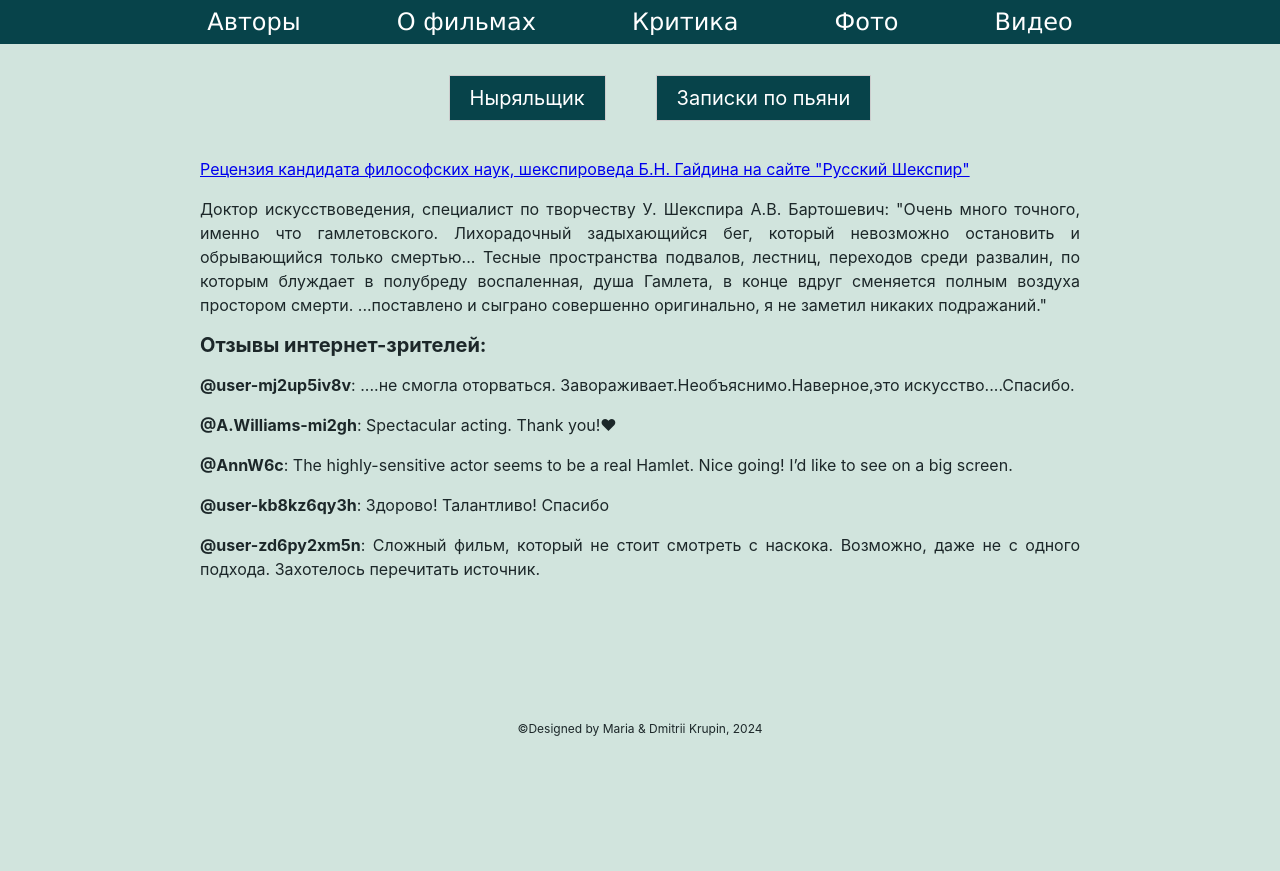
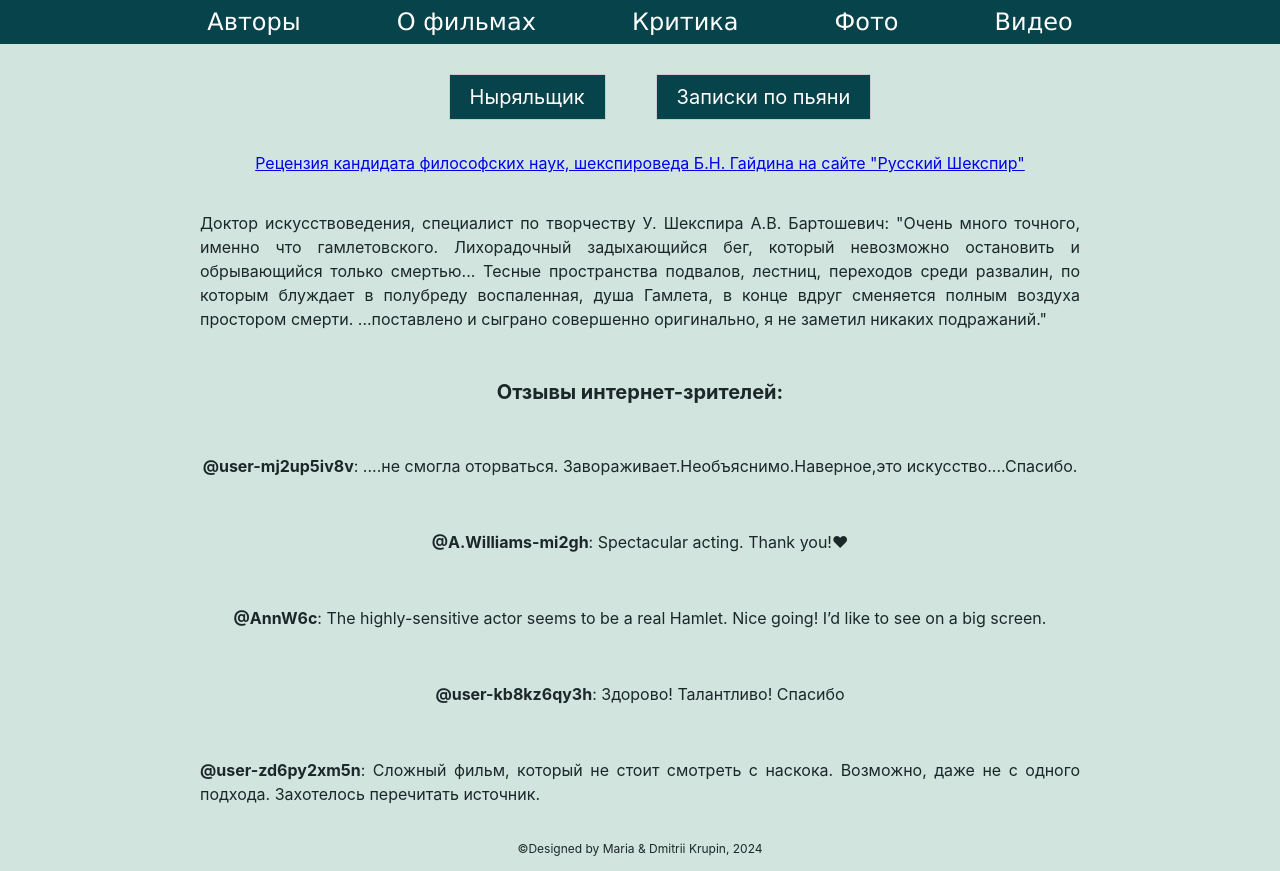
Before and after one commit to DmDmKr/divermovie, a React (Create React App) app: page /reviews in a window 1280 px wide. Before the commit the page ends 800 px from the top, so only its background shows below. Built offline with nearby package versions, Linux system fonts and the light colour scheme.

Commit message:
fixed styling issues

```diff
--- a/src/components/About/About.css
+++ b/src/components/About/About.css
@@ -9,10 +9,10 @@
   overflow: auto;
 }
 
-img {
+.About img {
   margin-top: 30px;
   height: 600px;
-  width: 800px;
+  min-width: 800px;
 }
 
 @media (orientation: portrait) {
@@ -20,10 +20,9 @@ img {
     margin: 10px;
   }
 
-  img {
-    max-width: 100%;
+  .About img {
     margin-top: 15px;
     height: 300px;
-    width: 400px;
+    max-width: 400px;
   }
 }
--- a/src/components/Authors/Authors.css
+++ b/src/components/Authors/Authors.css
@@ -4,7 +4,7 @@
   align-items: center;
   justify-content: center;
   gap: 20px;
-  margin: 15px 200px;
+  margin: 30px 200px;
   text-align: justify;
   overflow-x: hidden;
 }
@@ -25,7 +25,12 @@
     text-align: center;
   }
 
-  .Stas {
+  .Authors img {
+    max-width: 100%;
+    margin-top: 15px;
+  }
+
+  .Authors .Stas {
     height: auto;
     width: auto;
   }
--- a/src/components/MovieSelectionTabs/MovieSelectionTabs.css
+++ b/src/components/MovieSelectionTabs/MovieSelectionTabs.css
@@ -3,7 +3,7 @@
   list-style-type: none;
   flex-direction: row;
   gap: 50px;
-  align-self: center;
+  margin-block-start: 15px;
 }
 
 .MovieSelectionTabsLinks li a {
@@ -16,3 +16,14 @@
   background-color: #07434a;
   transition: background-color 0.3s, border-color 0.3s;
 }
+
+.MovieSelectionTabsLinks li a:hover {
+  color: #ff4500;
+}
+
+@media (orientation: portrait) {
+  .MovieSelectionTabsLinks {
+    gap: 1rem;
+    padding-left: 0;
+  }
+}
--- a/src/components/NavBar/NavBar.css
+++ b/src/components/NavBar/NavBar.css
@@ -48,7 +48,6 @@
   color: #ff4500;
 }
 
-/* Media queries for responsiveness */
 @media (orientation: landscape) {
   .Navbar {
     overflow-x: auto;
@@ -65,7 +64,6 @@
   }
 }
 
-/* Media queries for responsiveness */
 @media (orientation: portrait) {
   .Navbar {
     flex-direction: row;
--- a/src/components/Reviews/Reviews.css
+++ b/src/components/Reviews/Reviews.css
@@ -4,7 +4,7 @@
   align-items: center;
   justify-content: center;
   gap: 20px;
-  margin: 15px 200px 120px;
+  margin: 15px 200px;
   text-align: justify;
 }
 
@@ -12,9 +12,17 @@ h1 {
   font-size: 20px;
 }
 
+.MovieSelectionTabs {
+  display: flex;
+  align-items: center;
+  justify-content: center;
+  margin-top: 15px;
+}
+
 @media (orientation: portrait) {
   .Reviews {
     margin: 10px;
     text-align: center;
+    overflow: auto;
   }
 }
--- a/src/components/Reviews/Reviews.js
+++ b/src/components/Reviews/Reviews.js
@@ -9,10 +9,12 @@ const Reviews = () => {
   const movie = searchParams.get('movie')
 
   return (
-    <div className="Reviews">
-      <MovieSelectionTabs />
+    <div>
+      <div className="MovieSelectionTabs">
+        <MovieSelectionTabs />
+      </div>
       {(movie === diverMovieName || !movie) && (
-        <div>
+        <div className="Reviews">
           <a
             href="https://rus-shake.ru/criticism/Gaydin/Hamlet-Diver/"
             target="_blank"
```
Also changed, not shown: src/App.js (+12 -12 lines), 1 other file (tests, documents, lock files or other folders).
